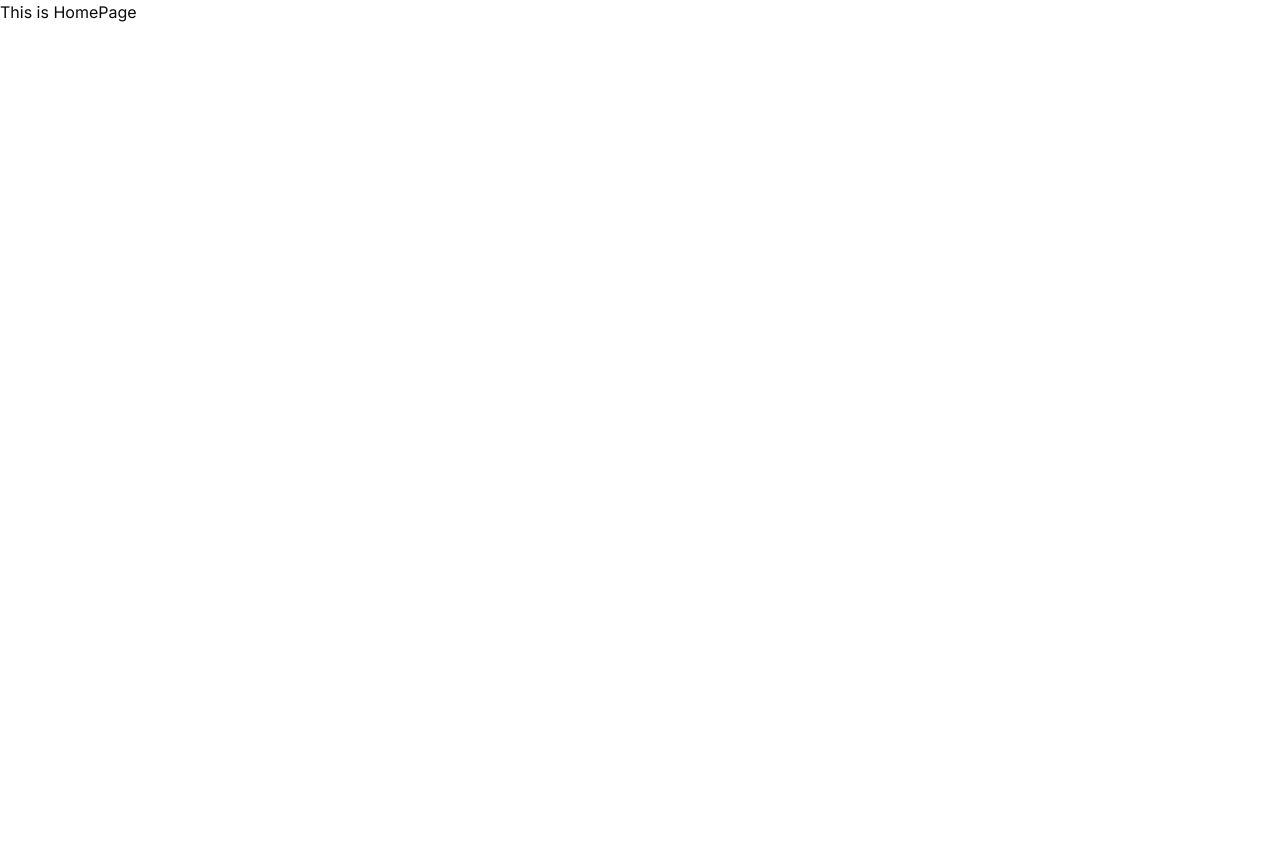
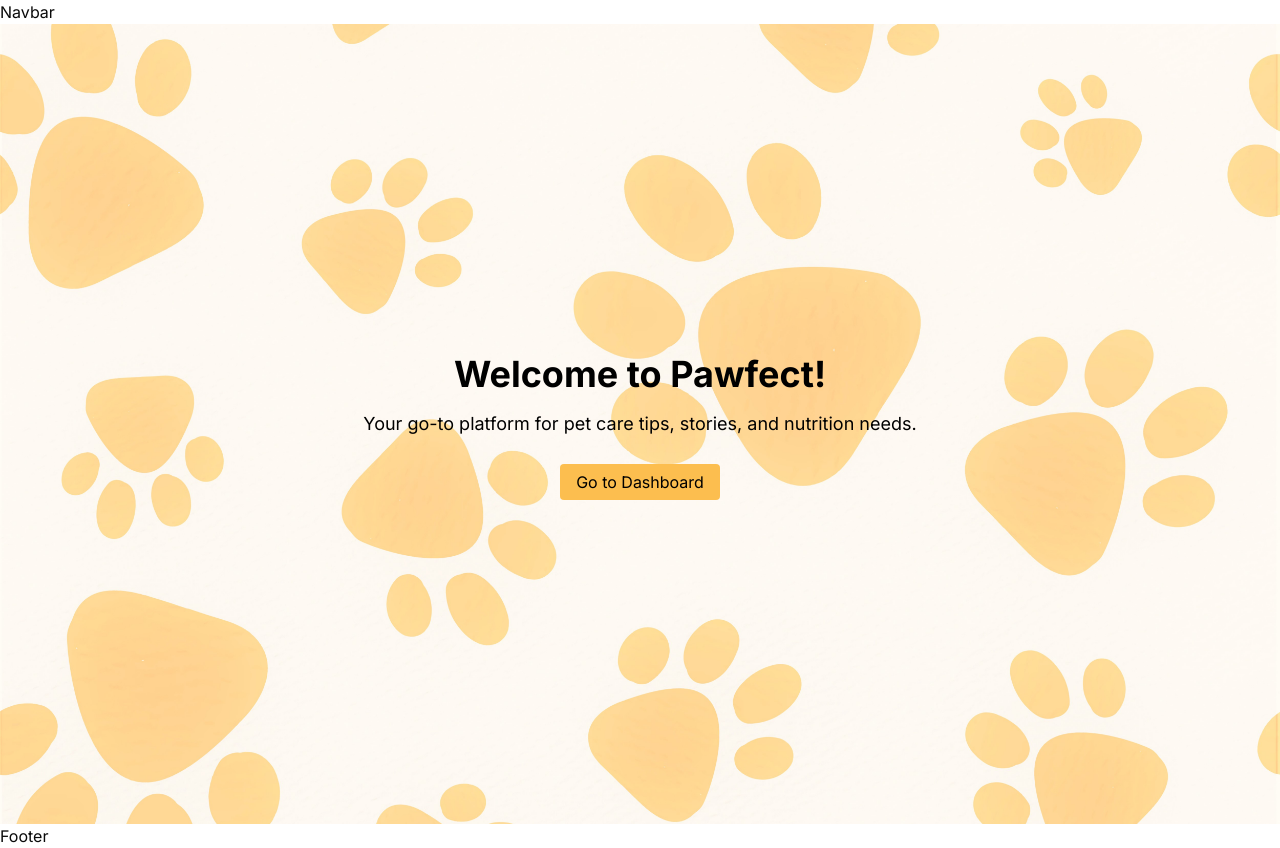
Before and after one commit to asifrkabir/batch-3-assignment-6-client-asifrkabir, a Next.js app: page / in a window 1280 px wide. Before the commit the page ends 800 px from the top, so only its background shows below. Built offline with nearby package versions, Linux system fonts and the light colour scheme.

Commit message:
Banner created

```diff
--- a/package.json
+++ b/package.json
@@ -15,6 +15,7 @@
     "@radix-ui/react-visually-hidden": "^1.1.0",
     "class-variance-authority": "^0.7.0",
     "clsx": "^2.1.1",
+    "framer-motion": "^11.11.0",
     "lucide-react": "^0.447.0",
     "next": "14.2.14",
     "next-themes": "^0.3.0",
--- a/src/app/(commonLayout)/layout.tsx
+++ b/src/app/(commonLayout)/layout.tsx
@@ -11,5 +11,5 @@ export default function CommonLayout({
 }: Readonly<{
   children: React.ReactNode;
 }>) {
-  return <div>{children}</div>;
+  return <div>Navbar{children}Footer</div>;
 }
--- a/src/app/(commonLayout)/page.tsx
+++ b/src/app/(commonLayout)/page.tsx
@@ -1,9 +1,7 @@
+import Banner from "@/components/home/Banner/Banner";
+
 const HomePage = () => {
-  return (
-    <div>
-      <h1>This is HomePage</h1>
-    </div>
-  );
+  return <Banner />;
 };
 
 export default HomePage;
--- /dev/null
+++ b/src/components/home/Banner/Banner.module.css
@@ -0,0 +1,7 @@
+.banner_container {
+    background: url("../../../assets/banner-img.jpg");
+    height: 100vh;
+    background-repeat: no-repeat;
+    background-position: center;
+    background-size: cover
+}
--- /dev/null
+++ b/src/components/home/Banner/Banner.tsx
@@ -0,0 +1,24 @@
+import styles from "./Banner.module.css";
+
+const Banner = () => {
+  return (
+    <div className={styles.banner_container}>
+      <div className="flex flex-col items-center justify-center min-h-screen bg-default">
+        <h1 className="text-4xl font-bold text-black">Welcome to Pawfect!</h1>
+        <p className="mt-4 text-lg text-black">
+          Your go-to platform for pet care tips, stories, and nutrition needs.
+        </p>
+        <div className="mt-8">
+          <a
+            href="/dashboard"
+            className="px-4 py-2 text-black bg-[#FCBE4F] rounded hover:bg-[#e6a93c] transition"
+          >
+            Go to Dashboard
+          </a>
+        </div>
+      </div>
+    </div>
+  );
+};
+
+export default Banner;
```
Also changed, not shown: src/assets/banner-img.jpg (added), 1 other file (tests, documents, lock files or other folders).
